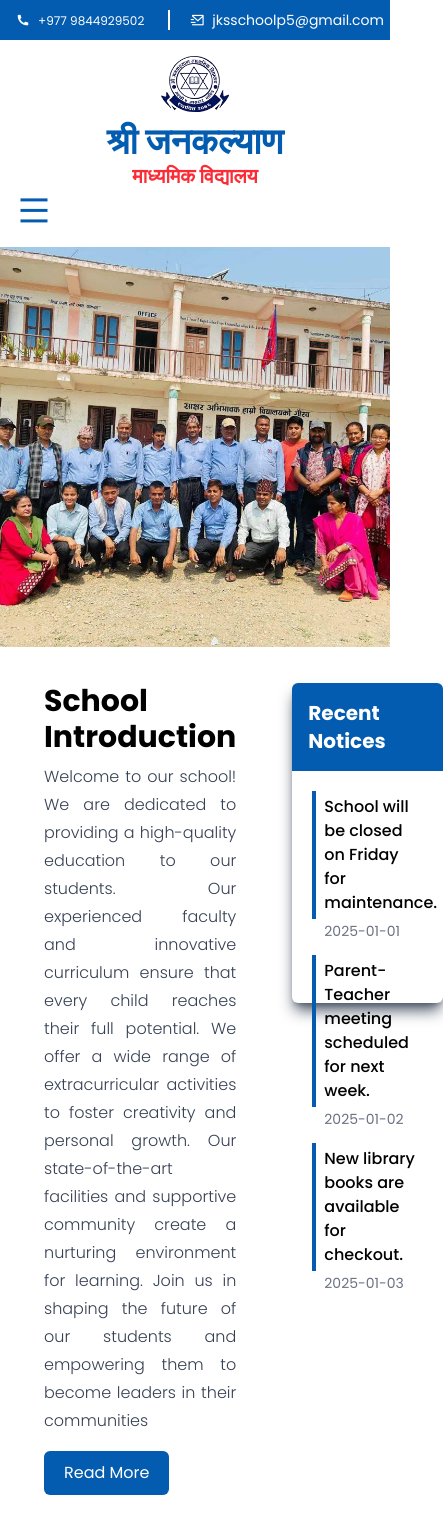
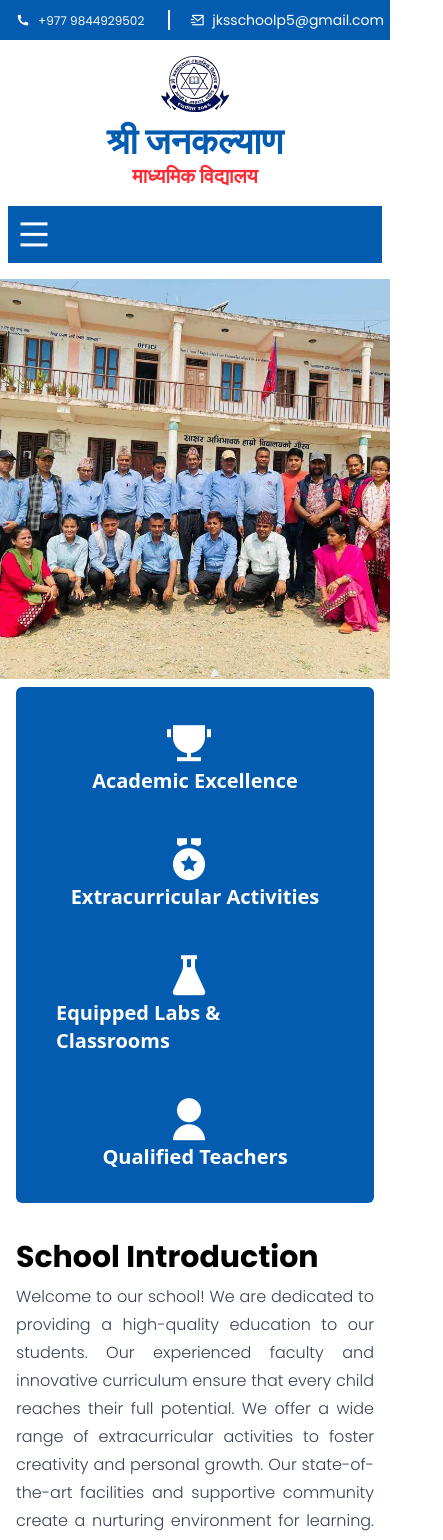
Before and after one commit to GShix/JKS_School_Babai5, a React (Vite) app in the folder react_janakalyan/: page / in a window 390 px wide. Shown: the top 1540 px of the page, 443 px wide, since content can reach past the window. Built offline with nearby package versions, Linux system fonts and the light colour scheme.

Commit message:
mobile responsive

```diff
--- a/react_janakalyan/src/components/Banner.tsx
+++ b/react_janakalyan/src/components/Banner.tsx
@@ -30,11 +30,11 @@ export default function Banner() {
         },
     ]
   return (
-    <div className="large-nav-link bg-[#035CB0] max-sm:hidden flex justify-between font-normal mx-11 py-8 px-20 rounded-b-md mt">
-        <ul className="flex items-center gap-20 text-[#fff]">
+    <div className="large-nav-link bg-[#035CB0] flex justify-between font-normal mx-4 sm:mx-11 py-8 px-10 sm:px-20 rounded-md mt-2">
+        <ul className="flex max-sm:flex-col items-center gap-10 sm:gap-20 text-[#fff]">
         {navLinks.map((link,index)=>(
             <li key={index} className=''>
-                <a className="nav-div-item hover:text-yellow-400 flex  items-center" href={link.href}>
+                <a className="nav-div-item hover:text-yellow-400 flex max-sm:flex-col justify-center items-center" href={link.href}>
                     <i className={`${link.icon} mr-3`}></i>
                     <span className="block font-sans leading-7 font-semibold text-xl">{link.title}</span>
                 </a>
--- a/react_janakalyan/src/components/FAQ.tsx
+++ b/react_janakalyan/src/components/FAQ.tsx
@@ -40,7 +40,7 @@ function FAQ() {
   };
 
   return (
-    <div className="py-8 px-5 sm:px-8 bg-white rounded shadow pb-14">
+    <div className="py-8 px-5 sm:px-8 bg-white rounded shadow">
       <div className="flex flex-col sm:flex-row justify-between items-center mb-6 max-sm:items-start">
         <h1 className="text-2xl font-bold mb-4 sm:mb-0 max-sm:hidden">Frequently Asked Questions</h1>
         <h1 className="text-2xl font-bold mb-4 sm:hidden sm:mb-0">FAQs</h1>
--- a/react_janakalyan/src/components/Feature.tsx
+++ b/react_janakalyan/src/components/Feature.tsx
@@ -23,14 +23,14 @@ export default function Feature(){
         }
     ]
     return (
-        <section className="py-5 pt-14 bg-white mb-10 px-11 flex justify-center w-full">
+        <section className="py-5 pt-14 bg-white mb-10 px-4 sm:px-11 flex justify-center w-full">
             <div className="mx-auto">
                 <div className="text-center">
                     <div className="inline-flex justify-center px-4 py-1.5 mx-auto rounded-full bg-gradient-to-r from-fuchsia-600 to-blue-600">
                         <p className="text-xl font-semibold tracking-widest text-white uppercase">Why Janakalyan Secondary School</p>
                     </div>
                     <div className="feature flex justify-center w-full">
-                        <h2 className="mt-3 text-xl leading-normal text-black w-full">Our school is dedicated to fostering a love of learning and helping students achieve academic success through a rigorous and comprehensive curriculum </h2>
+                        <h2 className="mt-3 text-xl leading-normal text-black w-full text-justify">Our school is dedicated to fostering a love of learning and helping students achieve academic success through a rigorous and comprehensive curriculum </h2>
                     </div>
                 </div>
 
--- a/react_janakalyan/src/components/MessageFromPrincipal.tsx
+++ b/react_janakalyan/src/components/MessageFromPrincipal.tsx
@@ -1,12 +1,10 @@
-import React from 'react'
-
 const MessageFromPrincipal = () => {
   return (
-    <div className='flex px-11 gap-4 w-full h-[95vh] py-10 bg-gray0'>
-        <div className="photo w-2/3 ]">
-            <img className='w-auto h-full rounded-xl' src="/img/principal.jpg" alt="Principal" />
+    <div className='max-sm:flex-col sm:flex px-4 sm:px-11 gap-4 w-full sm:h-[95vh] py-10 bg-gray0'>
+        <div className="photo sm:w-2/3 ]">
+            <img className='w-full h-auto rounded-xl' src="/img/principal.jpg" alt="Principal" />
         </div>
-        <div className="message bg-[#F8F8F8] w-[95%] h- p-4">
+        <div className="message bg-[#F8F8F8] sm:w-[95%] p-4 rounded-md">
             <h2 className='text-3xl font-bold text-[#035CB0] mb-5'>Message from the Principal</h2>
             <p className='text-lg mt-2 text-justify'>Welcome to our school! We are dedicated to providing a nurturing and challenging environment for our students. Our mission is to foster a love for learning and to prepare our students for success in their future endeavors.
             </p>
--- a/react_janakalyan/src/components/SchoolIntroduction_Notice.tsx
+++ b/react_janakalyan/src/components/SchoolIntroduction_Notice.tsx
@@ -15,8 +15,8 @@ const SchoolIntroduction_Notice = () => {
         }
     ]
   return (
-    <div className='w-full bg-white p-5 flex gap-14 px-11 mt-4'>
-        <div className="intro w-2/3">
+    <div className='w-full bg-white p-5 sm:flex max-sm:flex-col gap-14 px-4 sm:px-11 mt-4'>
+        <div className="intro  sm:w-2/3">
             <h1 className='text-3xl mb-2 font-bold'>School Introduction</h1>
             <p className='text-gray-700 font-light leading-7 text-justify'>Welcome to our school! We are dedicated to providing a high-quality education to our students.
                 Our experienced faculty and innovative curriculum ensure that every child reaches their full potential.
@@ -26,7 +26,7 @@ const SchoolIntroduction_Notice = () => {
             </p>
             <button className='py-2.5 px-5 bg-[#035CB0] text-white rounded-md mt-4 hover:text-yellow-400 text-nowrap'>Read More</button>
         </div>
-        <div className="notice w-1/2 shadow-gray-600 shadow-lg h-80 rounded-md">
+        <div className="notice sm:w-1/2 shadow-gray-600 shadow-lg sm:h-80 rounded-md max-sm:mt-4">
             <h1 className='text-xl font-bold p-4 bg-[#035CB0] text-white rounded-t-md'>Recent Notices</h1>
             <ul className='list-none p-5 flex flex-col gap-3'>
                 {Notices.map((notice, index) => (
--- a/react_janakalyan/src/layouts/Header.tsx
+++ b/react_janakalyan/src/layouts/Header.tsx
@@ -101,10 +101,10 @@ const Header = () => {
             </div>
         </div>
 
-        <nav className="navbar relative bg-white text-white sm:flex justify-between items-center w-full gap-5 max-sm:text-3xl px-4 sm:px-10 py-4">
+        <nav className="navbar relative bg-white text-white w-full gap-5 max-sm:text-3xl px-2 sm:px-10 py-4">
 
             {/* Large Nav Link */}
-            <div className="large-nav-logo sm:flex items-center justify-between w-full max-sm:flex-col">
+            <div className="large-nav-logo sm:flex items-center justify-between w-full max-sm:flex-col sm:py-4">
                 <div className="one flex max-sm:flex-col items-center gap-2.5 w-2/2">
                     <img className="h-14" src="/img/logo.png" alt="" srcSet="" />
                     <div className="schoolname max-sm:text-center">
@@ -112,7 +112,7 @@ const Header = () => {
                         <h2 className="text-red-500 font-bold text-xl">माध्यमिक विद्यालय</h2>
                     </div>
                 </div>
-                <div className="two flex  items-center gap-2.5 w-2/2">
+                <div className="two flex  items-center gap-2.5 w-2/2 justify-between">
                     <div className="nav-cta hidden sm:flex gap-4 items-center text-base text-gray-950 md:ml-60">
                         <i className="fas fa-map hover:text-yellow-400 text-nowrap"></i>बबई-५, पदमपुर, दाङ
                     </div>
@@ -120,25 +120,41 @@ const Header = () => {
                         <a href="/login" className="py-2.5 px-5 bg-[#035CB0] rounded-md hover:bg-[#035CB0] hover:border hover:border-[#035CB0] hover:text-yellow-400 text-nowrap font-['Poppins']"><i className="fas fa-user mr-1 text-yellow-400"></i> LOG IN</a>
                     </div>
                 </div>
+
             </div>
-
-            {/* Small Nav */}
-            <div className="nav-menu text-4xl sm:hidden relative text-[#035CB0] w-[20px]" ><i className={`${ clickMenu?"ri-close-line":"ri-menu-fill"} transition-transform ease-in-out cursor-pointer`}onClick={() => setClickMenu(!clickMenu)}></i></div>
-            {clickMenu ? (
-            <div className="small-nav-link bg-[#035CB0] w-full flex flex-col gap-4 absolute right-0 top-50 z-50 text-base bg-trnsparent sm:hidden pl-5 py-3">
-                <ul>
+            <div className="navigations bg-[#035CB0] flex gap-4 text-base bg-trnsparent max-sm:hidden pl-5 py-3">
+                <ul className="flex items-center gap-8">
                     {navLinks.map((link,index)=>(
-                    <li key={index} className="mb-3">
+                    <li key={index} className="mb-3 flex items-center">
                         <a  className="nav-link-item hover:text-[#035CB0] flex items-center" href={link.href}>
-                            <i className={`${link.icon} mr-2`}></i>
-                            <span className="block font-sans leading-none font-normal hover:text-yellow-400">{link.title}</span>
+                            <span className="block font-sans leading-none font-semibold text-xl hover:text-yellow-400">{link.title}</span>
                         </a>
                     </li>
                     ))}
                 </ul>
-                <div className="nav-cta w-full sm:hidden flex items-center justify-between gap-8 h-12">
-                    <div><a href="/login" className="py-2.5 px-5 bg-[#035CB0] rounded-md hover:bg-[#000000] hover:border-2 hover:border-[#035CB0]"><i className="fas fa-user mr-1 text-yellow-400"></i>LOG IN</a></div>
+            </div>
 
+            {/* Small Nav */}
+            <div className="nav-menu text-4xl bg-[#035CB0] p-2 h-auto w-full sm:hidden relative text-white mt-4" >
+                <i className={`${ clickMenu?"ri-close-line":"ri-menu-fill"} transition-transform ease-in-out cursor-pointer`}onClick={() => setClickMenu(!clickMenu)}></i>
+            </div>
+            {clickMenu ? (
+            <div className="small-nav-link bg-[#035CB0] flex flex-col gap-4 absolute left-0 right-0 top-53 z-50 text-base sm:hidden px-4 py-3 mx-2">
+                <ul>
+                    {navLinks.map((link,index)=>(
+                    <li key={index} className="mb-3 ">
+                        <a  className="nav-link-item hover:text-yellow-400 flex items-center" href={link.href}>
+                            <i className={`${link.icon} mr-2`}></i>
+                            <span className="block font-sans font-normal">{link.title}</span>
+                        </a>
+                    </li>
+                    ))}
+                </ul>
+                <div className="nav-cta w-full sm:hidden flex items-center justify-center gap-8 h-12">
+                    <a href="/login" className="py-2.5 rounded-md px-5 bg-gray-100 text-red-600 font-semibold hover:border hover:border-white hover:bg-[#035CB0]">
+                        <i className="ri-login-full mr-1"></i>
+                        LOG IN
+                    </a>
                 </div>
             </div>
             ) : ""}
--- a/react_janakalyan/src/pages/home/Home.tsx
+++ b/react_janakalyan/src/pages/home/Home.tsx
@@ -16,7 +16,7 @@ const Home = ({posts}:any) =>{
 // const scroll = new LocomotiveScroll();
 // console.log(posts)
     return (
-        <div className='h-full bg-white w-full'>
+        <div className='h-full bg-white w-full relative'>
             {/* <h1 className="text-red-500">This is Home Page</h1> */}
             <Header/>
 
```
Also changed, not shown: react_janakalyan/src/layouts/Footer.tsx (+9 -9 lines).
